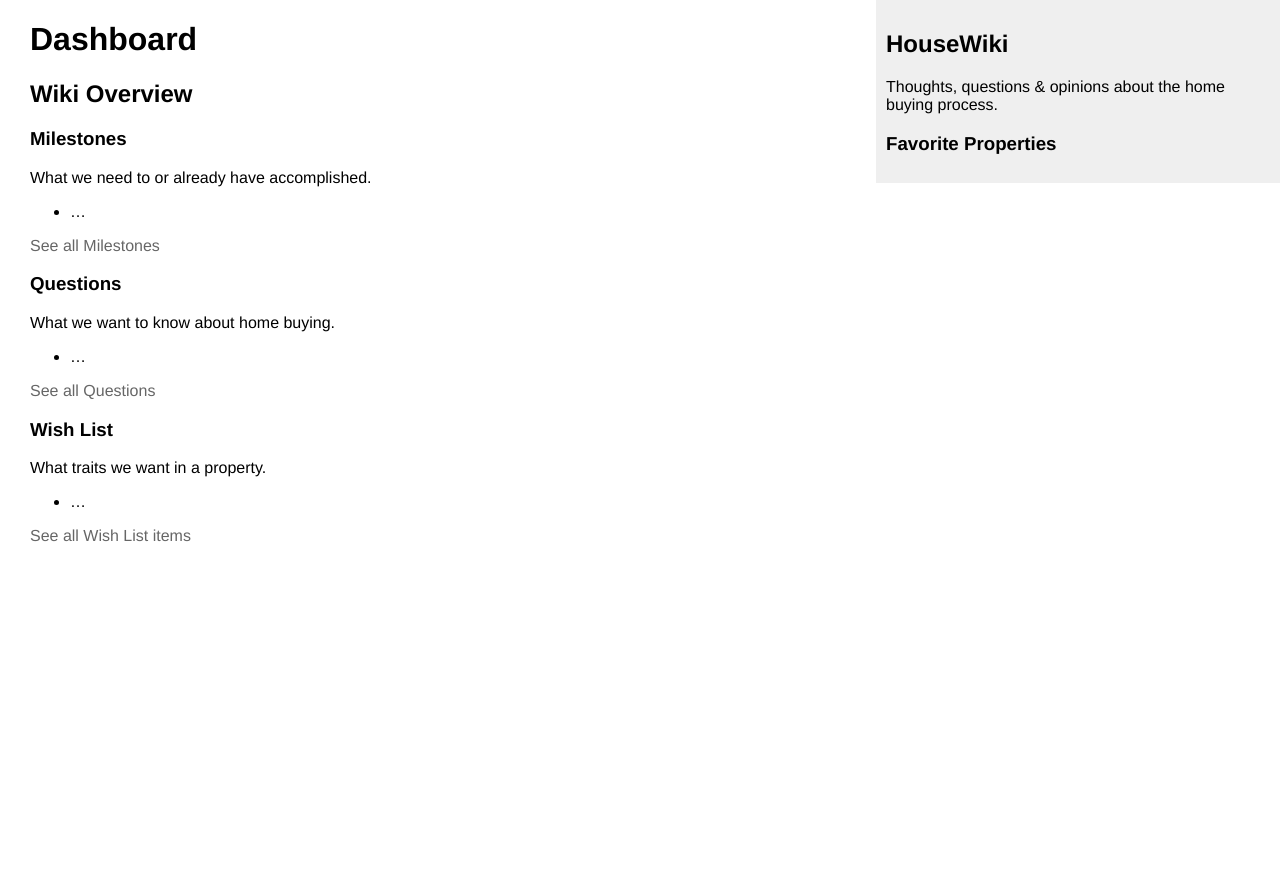
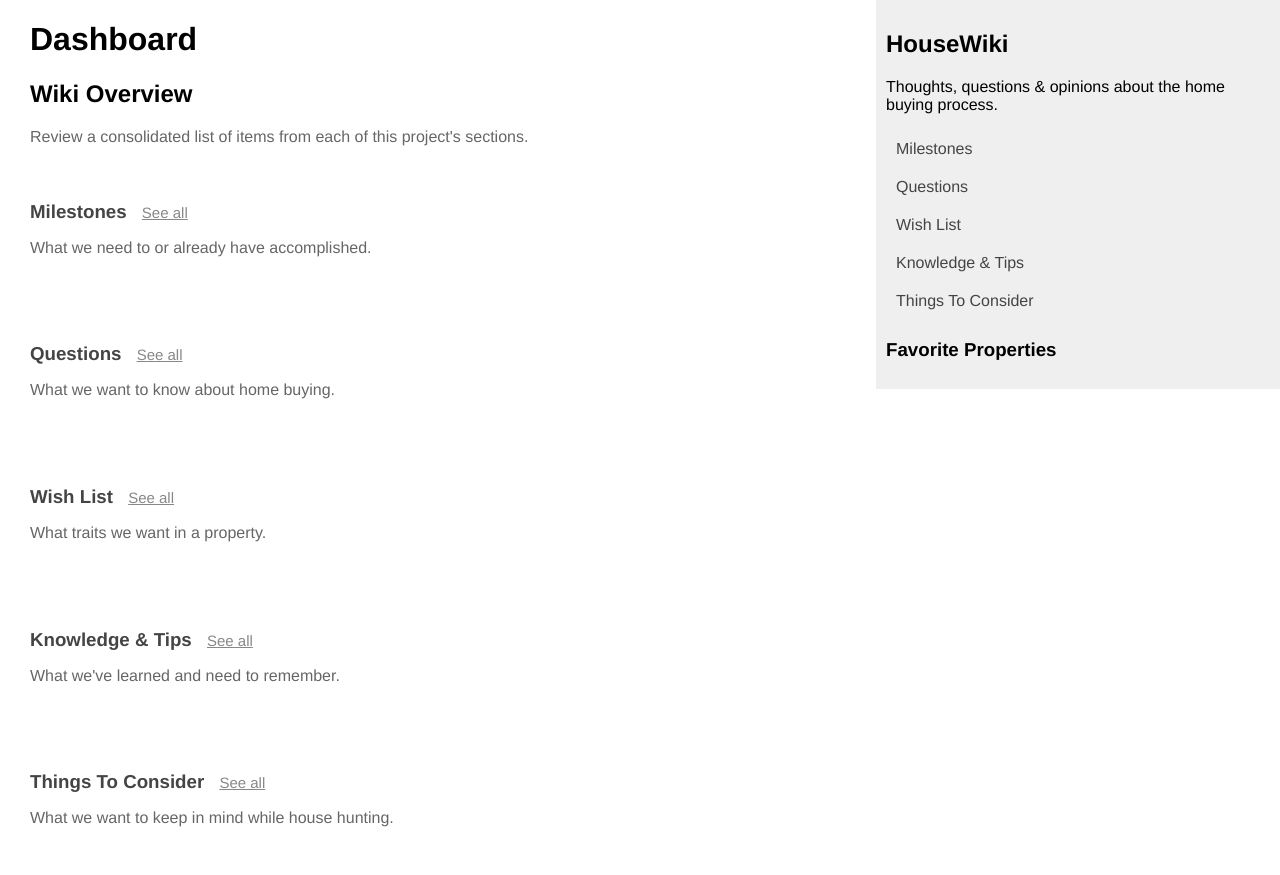
Before and after one commit to jsore/HouseWiki, a Django app: page /housewiki/ in a window 1280 px wide. Before the commit the page ends 542 px from the top, so only its background shows below. Run offline with Django 3.2, Linux system fonts and the light colour scheme; data that the repository does not hold is empty.

Commit message:
Finish Dashboard view and styles

```diff
--- a/housewiki/home/static/css/housewiki.css
+++ b/housewiki/home/static/css/housewiki.css
@@ -4,9 +4,37 @@ body {
   font-family: helvetica, sans-serif;
 }
 
-a {
+/*a {*/
+.see-all {
   color: #666;
+  text-decoration: underline;
+  padding-left: 20px;
+}
+
+.heading-link {
   text-decoration: none;
+  color: #444;
+}
+.heading-a-link {
+  text-decoration: underline;
+  font-size: 15px;
+  padding-left: 10px;
+  color: #888;
+  font-weight: lighter;
+}
+
+li {
+  /*color: #666;*/
+  /*list-style: none;*/
+  list-style-type: square;
+}
+.sidebar-li {
+  list-style-type: none;
+  padding: 10px;
+}
+
+h3 {
+  /*padding-top: 20px;*/
 }
 
 #content {
@@ -22,3 +50,41 @@ a {
   background: #efefef;
   padding: 10px;
 }
+
+.explain-section {
+  color: #666;
+}
+
+.list-container {
+  display: grid;
+  grid-template-columns: auto;
+  grid-template-rows: auto auto auto;
+  padding-top: 20px;
+}
+
+.list-container-heading {
+  grid-row: 1 / 2;
+  grid-column: 1 / 2;
+  margin-bottom: 0;
+}
+
+.explain-section {
+  grid-row: 2 / 3;
+  grid-column: 1 / 2;
+  padding: 0 0 0 0;
+}
+
+.list-ul-container {
+  grid-row: 3 / 4;
+  grid-column: 1 / span 2;
+}
+
+.ellipsis {
+  list-style: none;
+  grid-row: 3 / 4;
+  grid-column: 1 / span 4;
+}
+
+.list-item {
+  padding-bottom: 10px;
+}
--- a/housewiki/home/templates/housewiki/base.html
+++ b/housewiki/home/templates/housewiki/base.html
@@ -20,6 +20,35 @@
       <p>Thoughts, questions &amp; opinions about the home buying process.</p>
       {# <h3>Most Recently Asked Questions</h3> #}
       {# {% show_latest_questions 3 %} #}
+      <ul>
+
+      </ul>
+        <li class="sidebar-li">
+          <a href="{{ request.protocol }}{{ request.host }}{{ milestones }}" class="heading-link">
+            Milestones
+          </a>
+        </li>
+        <li class="sidebar-li">
+          <a href="{{ request.protocol }}{{ request.host }}{{ questions }}" class="heading-link">
+            Questions
+          </a>
+        </li>
+        <li class="sidebar-li">
+          <a href="{{ request.protocol }}{{ request.host }}{{ wishes }}" class="heading-link">
+            Wish List
+          </a>
+        </li>
+        <li class="sidebar-li">
+          <a href="{{ request.protocol }}{{ request.host }}{{ tips }}" class="heading-link">
+            Knowledge &amp; Tips
+          </a>
+        </li>
+        <li class="sidebar-li">
+          <a href="{{ request.protocol }}{{ request.host }}{{ things_to_consider }}" class="heading-link">
+            Things To Consider
+          </a>
+        </li>
+
       <h3>Favorite Properties</h3>
       {# {% get_favorite_properties as favorite_properties %} #}
       <ul>
--- a/housewiki/home/templates/housewiki/dashboard/index.html
+++ b/housewiki/home/templates/housewiki/dashboard/index.html
@@ -7,38 +7,79 @@
 {% block content %}
   <h1>Dashboard</h1>
   <h2>Wiki Overview</h2>
+  <p class="explain-section">Review a consolidated list of items from each of this project's sections.</p>
 
-  <h3>Milestones</h3>{# <a href="{{ request.protocol }}{{ request.host }}{{ milestones }}">See all milestones...</a> #}
-  <p>What we need to or already have accomplished.</p>
-  <ul>
+  <div class="list-container">
+    <h3 class="list-container-heading">
+      <a href="{{ request.protocol }}{{ request.host }}{{ milestones }}" class="heading-link">
+        Milestones <span class="heading-a-link">See all</span>
+      </a>
+    </h3>
+    <p class="explain-section">What we need to or already have accomplished.</p>
+    <ul class="list-ul-container">
       {% for milestone in milestone_list %}
-      <li>
+        <li class="list-item">
           {# <a href="{{ request.protocol }}{{ request.host }}{{ milestone.slug }}"> #}
           {{ milestone.title }}
           {# </a> #}
         </li>
       {% endfor %}
-    <li>…</li>
     </ul>
-  <p><a href="{{ request.protocol }}{{ request.host }}{{ milestones }}">See all Milestones</a></p>
+  </div>
 
-  <h3>Questions</h3>
-  <p>What we want to know about home buying.</p>
-  <ul>
+  <div class="list-container">
+    <h3 class="list-container-heading">
+      <a href="{{ request.protocol }}{{ request.host }}{{ questions }}" class="heading-link">
+        Questions <span class="heading-a-link">See all</span>
+      </a>
+    </h3>
+    <p class="explain-section">What we want to know about home buying.</p>
+    <ul class="list-ul-container">
       {% for question in question_list %}
-      <li>{{ question.title }}</li>
+        <li class="list-item">{{ question.title }}</li>
       {% endfor %}
-    <li>…</li>
     </ul>
-  <p><a href="{{ request.protocol }}{{ request.host }}{{ questions }}">See all Questions</a></p>
+  </div>
 
-  <h3>Wish List</h3>
-  <p>What traits we want in a property.</p>
-  <ul>
+  <div class="list-container">
+    <h3 class="list-container-heading">
+      <a href="{{ request.protocol }}{{ request.host }}{{ wishes }}" class="heading-link">
+        Wish List <span class="heading-a-link">See all</span>
+      </a>
+    </h3>
+    <p class="explain-section">What traits we want in a property.</p>
+    <ul class="list-ul-container">
       {% for wish in wishlist_list %}
-      <li>{{ wish.wish }}</li>
+        <li class="list-item">{{ wish.wish }}</li>
       {% endfor %}
-    <li>…</li>
     </ul>
-  <p><a href="{{ request.protocol }}{{ request.host }}{{ wishes }}">See all Wish List items</a></p>
+  </div>
+
+  <div class="list-container">
+    <h3 class="list-container-heading">
+      <a href="{{ request.protocol }}{{ request.host }}{{ tips }}" class="heading-link">
+        Knowledge &amp; Tips <span class="heading-a-link">See all</span>
+      </a>
+    </h3>
+    <p class="explain-section">What we've learned and need to remember.</p>
+    <ul class="list-ul-container">
+      {% for tip in knowledge_and_tips_list %}
+        <li class="list-item">{{ tip.title }}</li>
+      {% endfor %}
+    </ul>
+  </div>
+
+  <div class="list-container">
+    <h3 class="list-container-heading">
+      <a href="{{ request.protocol }}{{ request.host }}{{ things_to_consider }}" class="heading-link">
+        Things To Consider <span class="heading-a-link">See all</span>
+      </a>
+    </h3>
+    <p class="explain-section">What we want to keep in mind while house hunting.</p>
+    <ul class="list-ul-container">
+      {% for thing in things_to_consider_list %}
+        <li class="list-item">{{ thing.title }}</li>
+      {% endfor %}
+    </ul>
+  </div>
 {% endblock content %}
--- a/housewiki/home/views.py
+++ b/housewiki/home/views.py
@@ -11,18 +11,18 @@ from django.shortcuts import render
 from django.core.paginator import Paginator, EmptyPage, PageNotAnInteger
 from django.views.generic import ListView
 
-from .models import Milestone, Question, WishList
+from .models import Milestone, Question, WishList, KnowledgeAndTips, ThingsToConsider
 
 
 def dashboard(request):
 
     # grab all of our objects for an overview
-    #milestone_list = Milestone.objects.al()
-    #question_list = Question.objects.all()
-    #wishlist_list = WishList.objects.all()
-    milestone_list = Milestone.objects.order_by('-created')[:5]
-    question_list = Question.objects.order_by('-created')[:5]
-    wishlist_list = WishList.objects.order_by('-created')[:5]
+    milestone_list = Milestone.objects.order_by('-created')[:3]
+    question_list = Question.objects.order_by('-created')[:3]
+    wishlist_list = WishList.objects.order_by('-created')[:3]
+    knowledge_and_tips_list = KnowledgeAndTips.objects.order_by('-created')[:3]
+    things_to_consider_list = ThingsToConsider.objects.order_by('-created')[:3]
+
 
 
     # instantiate Paginator class with the number of objects
@@ -46,7 +46,9 @@ def dashboard(request):
                   'housewiki/dashboard/index.html',
                   {'milestone_list': milestone_list,
                    'question_list': question_list,
-                   'wishlist_list': wishlist_list})
+                   'wishlist_list': wishlist_list,
+                   'things_to_consider_list': things_to_consider_list,
+                   'knowledge_and_tips_list': knowledge_and_tips_list})
 
 
 def all_milestones(request):
```
Also changed, not shown: housewiki/home/admin.py (+21 -1 lines), housewiki/home/models.py (+38 -7 lines), README.md, housewiki/home/migrations/0003_knowledgeandtips_thingstoconsider.py (added), housewiki/home/migrations/0004_auto_20191219_2212.py (added). Lines whose indentation alone changed are shown as unchanged.
